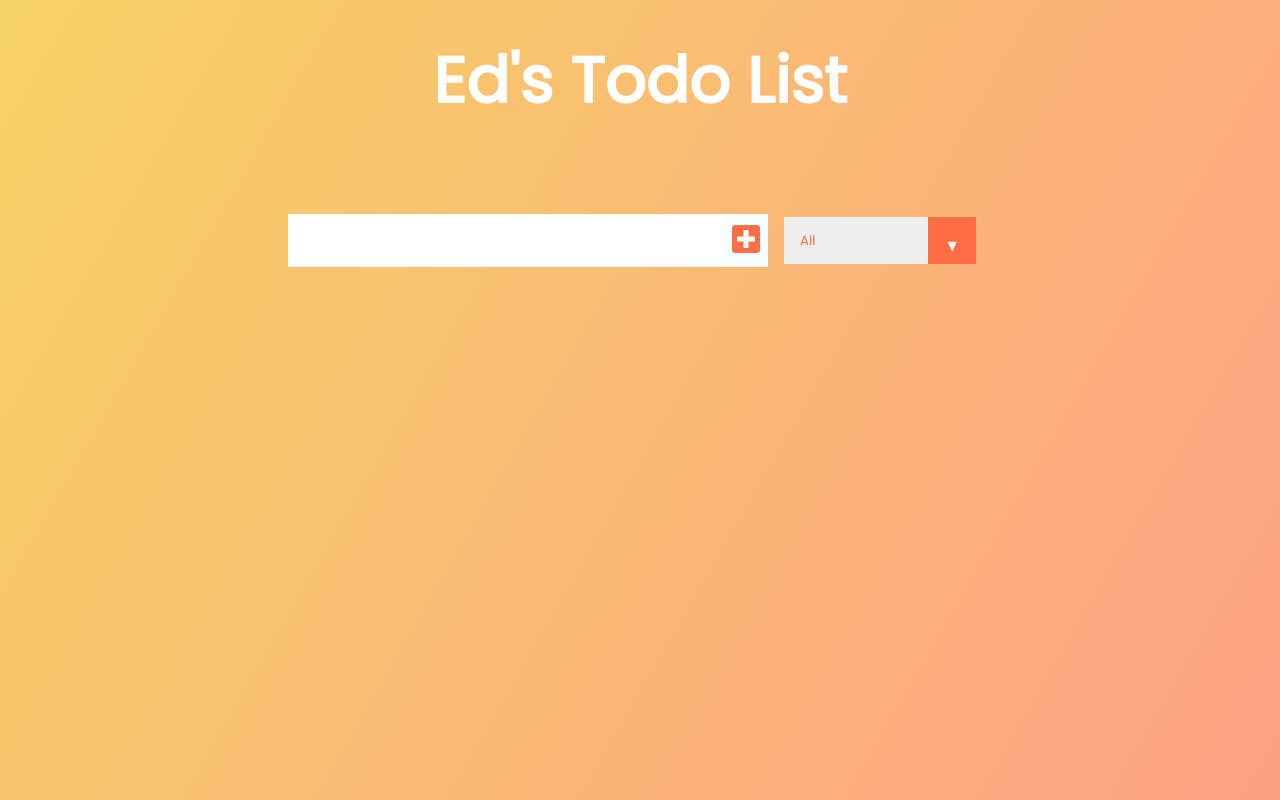
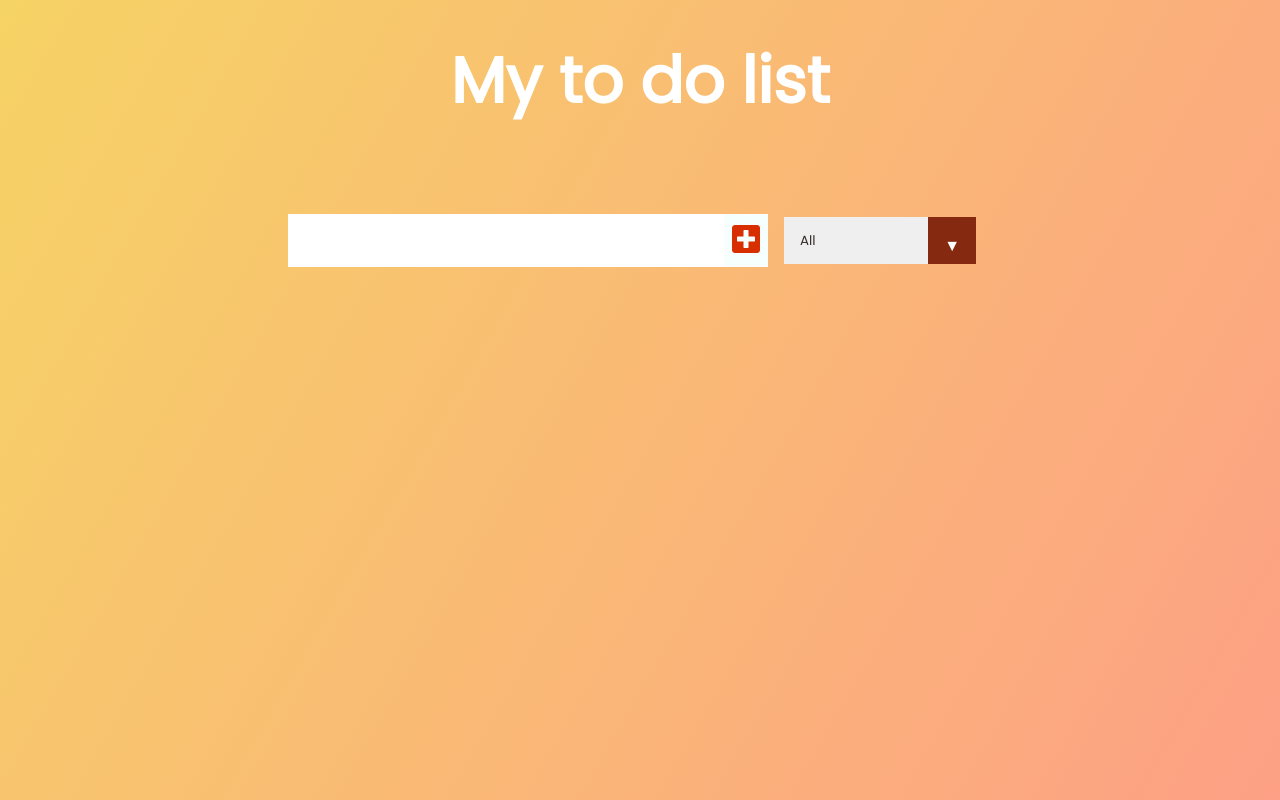
Before and after one commit to davepeyton/to-do-list, a plain HTML site: page index.html in a window 1280 px wide. Drawn offline with Linux system fonts and the light colour scheme.

Commit message:
initial commit

```diff
--- a/index.html
+++ b/index.html
@@ -18,7 +18,7 @@
   </head>
   <body>
     <header>
-      <h1>Ed's Todo List</h1>
+      <h1>My to do list</h1>
     </header>
     <form>
       <input type="text" class="todo-input" />
--- a/style.css
+++ b/style.css
@@ -28,7 +28,7 @@ form button {
   background: white;
 }
 form button {
-  color: #ff6f47;
+  color: #d82f00;
   background: #f7fffe;
   cursor: pointer;
   transition: all 0.3s ease;
@@ -75,7 +75,7 @@ form button:hover {
   font-size: 1rem;
 }
 .complete-btn {
-  background: rgb(11, 212, 162);
+  background: rgb(161, 189, 182);
 }
 .todo-item {
   padding: 0rem 0.5rem;
@@ -115,7 +115,7 @@ select {
   overflow: hidden;
 }
 select {
-  color: #ff6f47;
+  color: #362d2b;
   font-family: "Poppins", sans-serif;
   cursor: pointer;
   width: 12rem;
@@ -127,7 +127,7 @@ select {
   top: 0;
   right: 0;
   padding: 1rem;
-  background: #ff6f47;
+  background: #852a11;
   cursor: pointer;
   pointer-events: none;
 }
```
